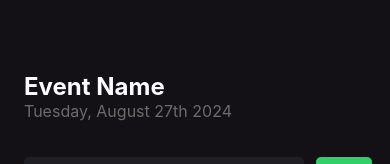
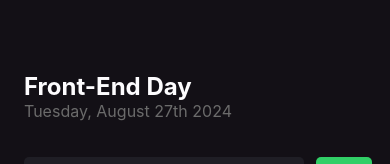
Before and after one commit to marcelopajr/im-here, a React Native app: screen / in a window 390 px wide. Shown: the top 164 px of the page. Built offline with nearby package versions, Linux system fonts and the light colour scheme.

Commit message:
chore: change the event name

```diff
--- a/src/screens/Home/index.tsx
+++ b/src/screens/Home/index.tsx
@@ -45,7 +45,7 @@ export function Home() {
 
   return (
     <View style={styles.container}>
-      <Text style={styles.eventName}>Event Name</Text>
+      <Text style={styles.eventName}>Front-End Day</Text>
       <Text style={styles.eventDate}>
         {moment().format('dddd, MMMM Do YYYY')}
       </Text>
```
